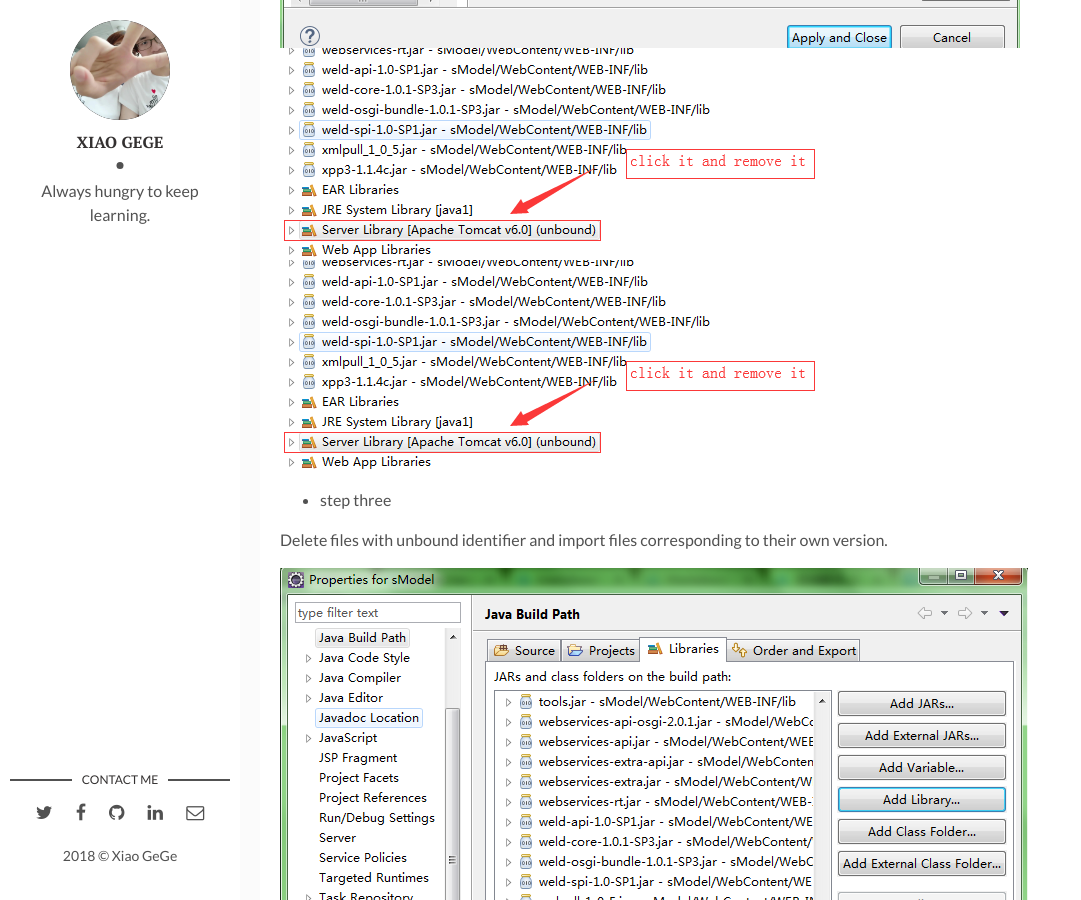
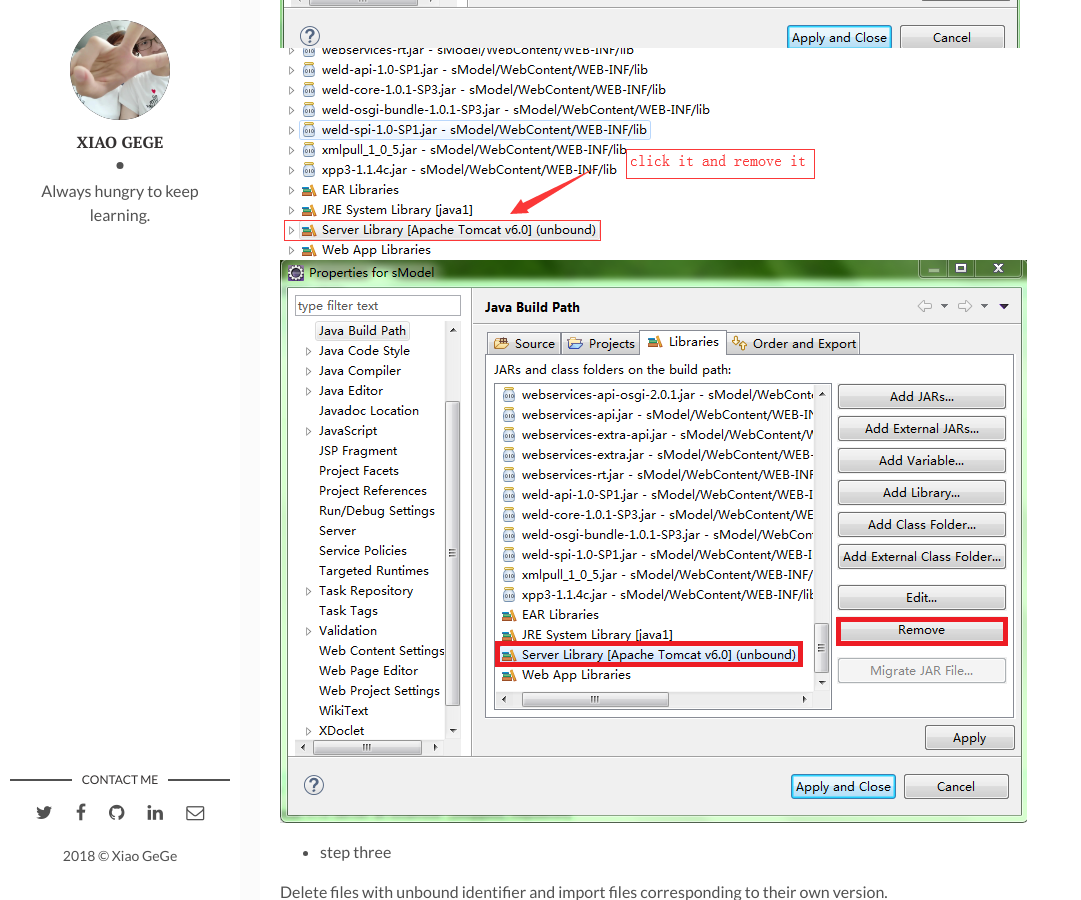
Before and after one commit to Is-Me-HL/Is-Me-HL.github.io, a Jekyll site: the page built from _posts/2018-5-8-how-to-import-javaWeb-project.markdown, in a window 1280 px wide and 900 px high, scrolled down 1690 px. Shown: the whole window, without its empty margins (0-1081 px from the left). Built offline with Jekyll 4.4.1, drawn with Linux system fonts in a browser that asks for light colours; comment, search, counter and statistics services are not loaded.

Commit message:
Update 2018-5-8-how-to-import-javaWeb-project.markdown

```diff
--- a/_posts/2018-5-8-how-to-import-javaWeb-project.markdown
+++ b/_posts/2018-5-8-how-to-import-javaWeb-project.markdown
@@ -18,7 +18,7 @@
 ![afirst](/assets/img/180508/first.PNG)
 ![asecond](/assets/img/180508/second.PNG)
 ![athird](/assets/img/180508/thrid.png)
-![afourth](/assets/img/180508/thrid.PNG)
+![afourth](/assets/img/180508/fourth.PNG)
 
 * step three
 
```
